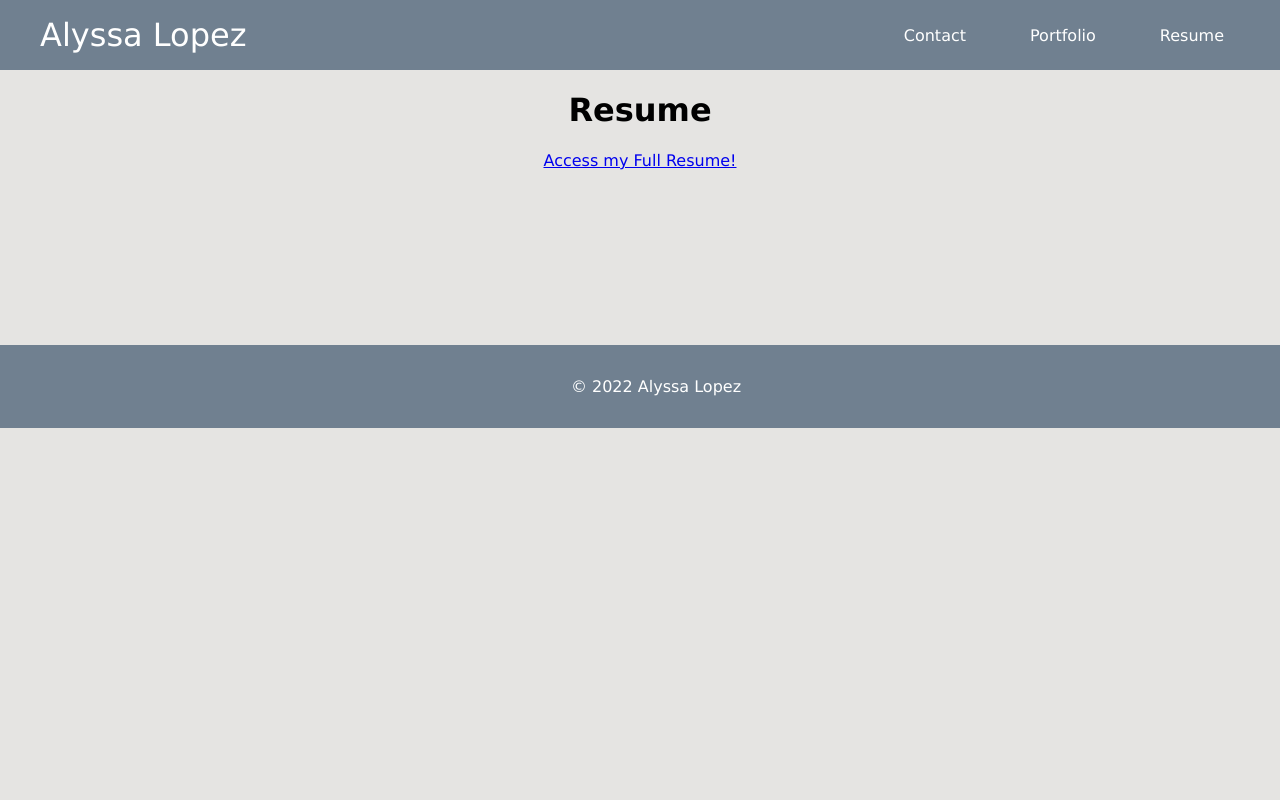
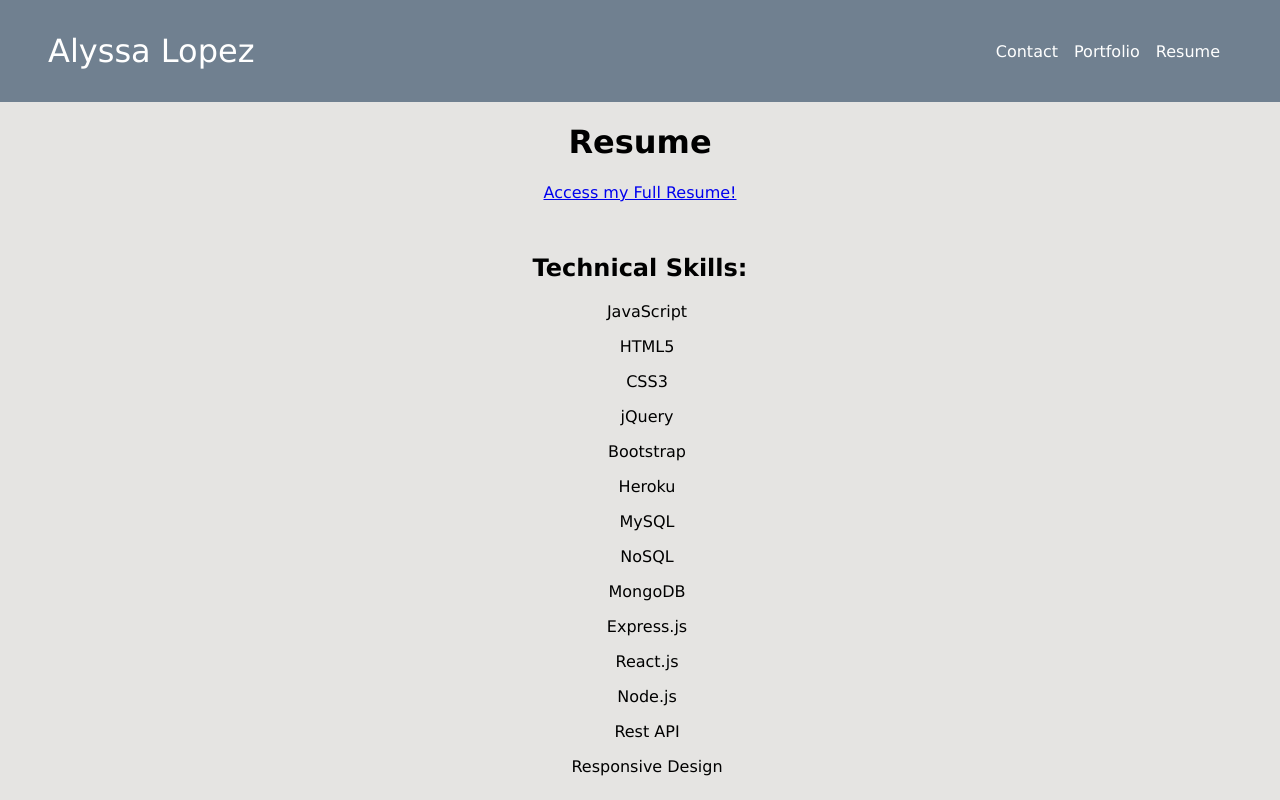
Before and after one commit to alyssa20lopez/react-portfolio, a React (Create React App) app: page /resume in a window 1280 px wide. Shown: the top 800 px of the page. Built offline with nearby package versions, Linux system fonts and the light colour scheme.

Commit message:
Added skills to resume section

```diff
--- a/src/App.js
+++ b/src/App.js
@@ -1,6 +1,7 @@
 import Navigation from "./components/Navigation";
 import Footer from "./components/Footer";
 import Home from "./pages/Home";
+import About from "./pages/About";
 import Contact from "./pages/Contact";
 import Portfolio from "./pages/Portfolio";
 import Resume from "./pages/Resume";
@@ -14,6 +15,7 @@ function App() {
       <div className="container">
         <Routes>
           <Route path="/" element={<Home />} />
+          <Route path="/about" element={<About />} />
           <Route path="/contact" element={<Contact />} />
           <Route path="/portfolio" element={<Portfolio />} />
           <Route path="/resume" element={<Resume />} />
--- a/src/pages/Resume.js
+++ b/src/pages/Resume.js
@@ -1,13 +1,33 @@
-import React from 'react';
-import "../styles/Footer.css";
+import React from "react";
+import '../styles/Resume.css'
 
 const Resume = () => {
   return (
     <div>
       <h1>Resume</h1>
-      <a href='https://docs.google.com/document/d/1YTqCHF31IttaUXZZPZaRB4tVxlWYJG5Y/edit?usp=sharing&ouid=106074029621805570017&rtpof=true&sd=true'>Access my Full Resume!</a>
+      <a href="https://docs.google.com/document/d/1YTqCHF31IttaUXZZPZaRB4tVxlWYJG5Y/edit?usp=sharing&ouid=106074029621805570017&rtpof=true&sd=true">
+        Access my Full Resume!
+      </a>
+
+      <h2 className="header"> Technical Skills:</h2>
+      <div className="list">
+        <ul>JavaScript</ul>
+        <ul>HTML5</ul>
+        <ul>CSS3</ul>
+        <ul>jQuery</ul>
+        <ul>Bootstrap</ul>
+        <ul>Heroku</ul>
+        <ul>MySQL</ul>
+        <ul>NoSQL</ul>
+        <ul>MongoDB</ul>
+        <ul>Express.js</ul>
+        <ul>React.js</ul>
+        <ul>Node.js</ul>
+        <ul>Rest API</ul>
+        <ul>Responsive Design</ul>
+      </div>
     </div>
-  )
-}
+  );
+};
 
 export default Resume;
--- a/src/styles.css
+++ b/src/styles.css
@@ -19,8 +19,9 @@ body {
   display: flex;
   justify-content: space-between;
   align-items: stretch;
-  gap: 2rem;
-  padding: 1rem 0.5rem;
+  gap: 3rem;
+  padding: 2rem 1rem;
+  padding-right: 60px;
 }
 
 .title {
@@ -42,13 +43,12 @@ body {
   height: 100%;
   display: flex;
   align-items: center;
-  padding-right: 3rem;
 }
 
 .nav li:active {
-  background-color: #555;
+  color: #708090;
 }
 
 .nav li:hover {
-  background-color: #777;
+  color: #4e5d6b;
 }
--- /dev/null
+++ b/src/styles/Resume.css
@@ -0,0 +1,9 @@
+.header {
+  padding-top: 2rem;
+  text-align: center;
+}
+
+.list {
+  text-align: center;
+  padding-right: 26px;
+}
```
Also changed, not shown: src/components/ContactBanner.js (added, +37 -0 lines), src/pages/About.js (added).
